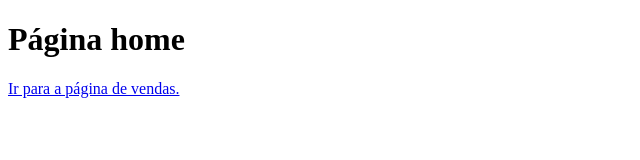
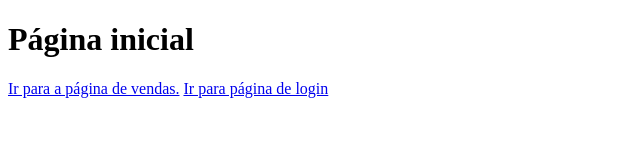
Before and after one commit to albarylaibida/aulagithub, a plain HTML site: page index.html in a window 1280 px wide. Shown: the whole page, without its empty margins (0-640 px from the left). Drawn offline with Linux system fonts and the light colour scheme.

Commit message:
(y) Finalização da feature login

```diff
--- a/index.html
+++ b/index.html
@@ -7,7 +7,8 @@
     <title>Document</title>
 </head>
 <body>
-    <h1>Página home</h1>
+    <h1>Página inicial</h1>
     <a href="vendas.html">Ir para a página de vendas.</a>
+    <a href="login.html">Ir para página de login</a>
 </body>
 </html>
```
Also changed, not shown: login.html (+1 -0 lines).
